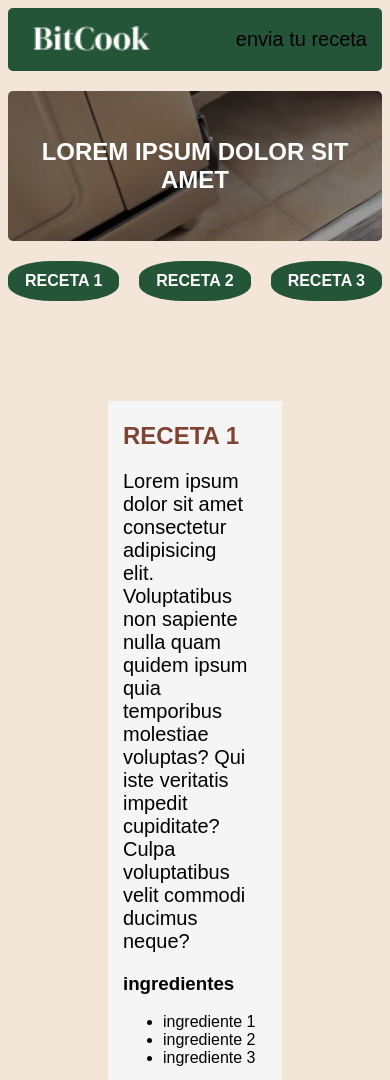
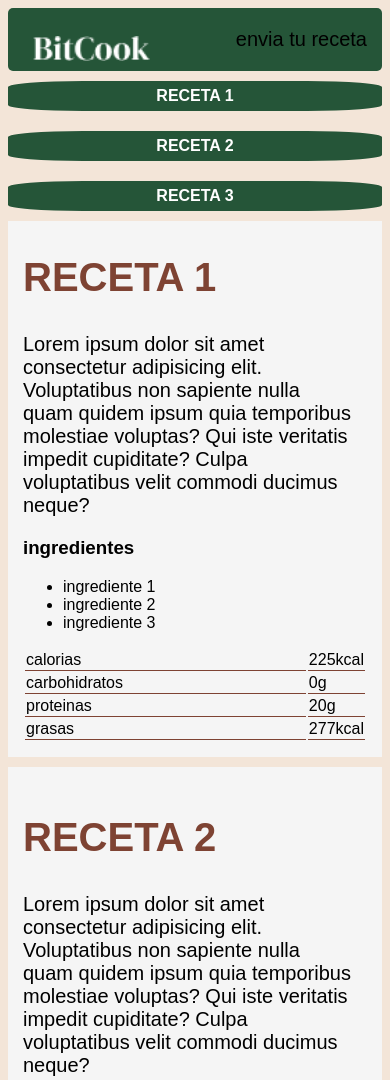
Before and after one commit to SamuelMunera/prueba, a plain HTML site: page index.html in a window 390 px wide. Shown: the top 1080 px of the page. Drawn offline with Linux system fonts and the light colour scheme.

Commit message:
se añadio vista para movil

```diff
--- a/index.html
+++ b/index.html
@@ -16,7 +16,7 @@
       <h1 id="titulo">LOREM IPSUM DOLOR SIT AMET</h1>
     </nav>
     <section id="contenedor">
-      <h4 class="caja_generica">RECETA 1</h4>
+      <h4 id="receta_1" class="caja_generica">RECETA 1</h4>
       <h4 class="caja_generica">RECETA 2</h4>
       <h4 class="caja_generica">RECETA 3</h4>
     </section>
--- a/styles/styles11.css
+++ b/styles/styles11.css
@@ -3,6 +3,7 @@ header {
   border-radius: 5px;
   display: flex;
   justify-content: space-between;
+  align-items: center;
 }
 img {
   height: 25px;
@@ -55,9 +56,6 @@ thead {
 td {
   width: 100%;
   table-layout: fixed;
-  padding-left: auto;
-  margin-bottom: auto;
-
   border-collapse: collapse;
   border-bottom: 1px solid #7e4333;
 }
@@ -71,10 +69,10 @@ p {
   display: flex;
   justify-content: center;
   align-items: center;
-  padding: 5px;
+  padding: 0px;
   font-weight: 800;
   background-color: #255538;
-  border-radius: 40%;
+  border-radius: 20%;
   margin: 0;
 }
 h4 {
@@ -86,3 +84,31 @@ h4 {
   gap: 20px;
   padding: 0;
 }
+
+
+@media (max-width: 600px) {
+  header{
+    width: 100%;
+  }
+  #titulo {
+    display: none;
+  }
+  #contenedor {
+    flex-direction: column;
+    margin: 0%;
+  }
+  #receta_1{
+    margin-top:10px;
+  }
+  .caja_generica{
+    width: 100%;
+  }
+  #receta-1,
+  #receta-2,
+  #receta-3 {
+    width:100%;
+    margin:0%;
+    margin-top: 10px;
+  }
+  h2{font-size: 40px;}
+}
```
